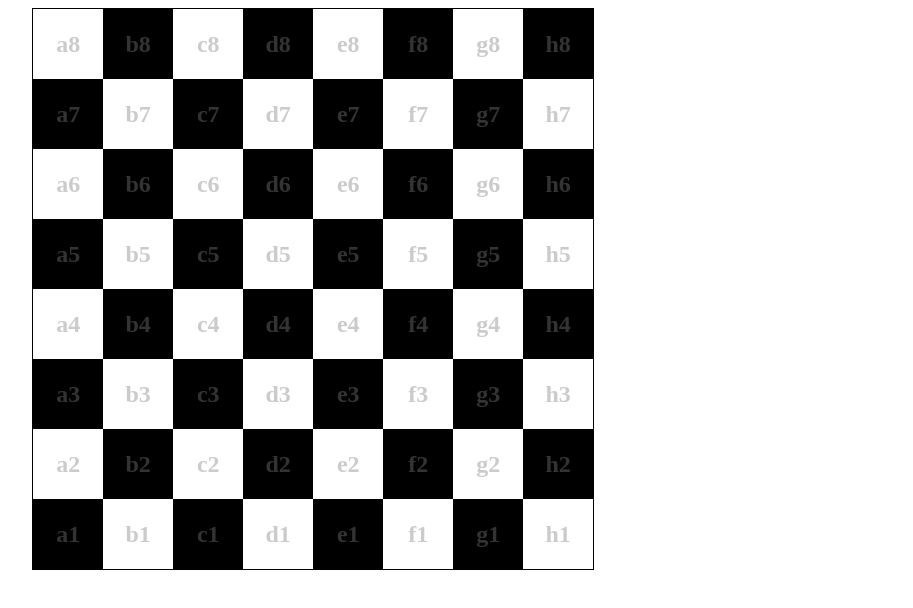
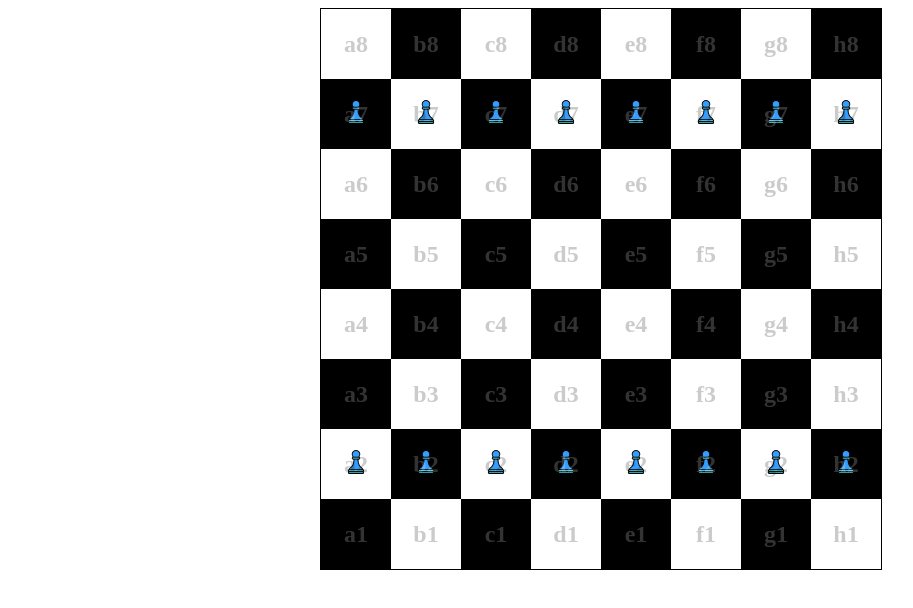
Before and after one commit to dron11231/chess, a React (Create React App) app: page / in a window 1280 px wide. Shown: the top 608 px of the page, without its empty margins (39-952 px from the left). Built offline with nearby package versions, Linux system fonts and the light colour scheme.

Commit message:
Добавляет состояние фигур

```diff
--- a/src/components/fields/Fields.tsx
+++ b/src/components/fields/Fields.tsx
@@ -1,29 +1,58 @@
-import React from "react";
+import React, { useState } from "react";
 import classes from "./Fields.module.scss";
-import { IField } from "../../types/ChessTypes";
+import { IField, IFigure } from "../../types/ChessTypes";
+import { Pawn } from "../figures/Figures";
 
 interface Props {
   fieldInfo: IField;
 }
 
 const FieldBlack: React.FC<Props> = ({ fieldInfo }) => {
+  const [figureOptions, setFigureOptions] = useState<IFigure>({
+    color: "",
+    figure: "",
+    firstMove: false,
+    position: "",
+    startPosition: "",
+    isEatingMove: false,
+    selected: false,
+  });
+  const numPosition = Number(fieldInfo.position.split("")[1]);
+
   return (
-    <div
-      data-color="black"
-      className={`${classes["field-black"]} ${classes.field}`}
-    >
+    <div className={`${classes["field-black"]} ${classes.field}`}>
       <span>{fieldInfo.position}</span>
+      {numPosition === 2 || numPosition === 7 ? (
+        <Pawn
+          figureOptions={figureOptions}
+          setFigureOptions={setFigureOptions}
+        />
+      ) : null}
     </div>
   );
 };
 
 const FieldWhite: React.FC<Props> = ({ fieldInfo }) => {
+  const numPosition = Number(fieldInfo.position.split("")[1]);
+  const [figureOptions, setFigureOptions] = useState<IFigure>({
+    color: "",
+    figure: "",
+    firstMove: false,
+    position: "",
+    startPosition: "",
+    isEatingMove: false,
+    selected: false,
+  });
+
   return (
-    <div
-      data-color="white"
-      className={`${classes["field-white"]} ${classes.field}`}
-    >
+    <div className={`${classes["field-white"]} ${classes.field}`}>
       <span>{fieldInfo.position}</span>
+      {numPosition === 2 || numPosition === 7 ? (
+        <Pawn
+          figureOptions={figureOptions}
+          setFigureOptions={setFigureOptions}
+        />
+      ) : null}
     </div>
   );
 };
--- /dev/null
+++ b/src/components/figures/Figures.tsx
@@ -0,0 +1,19 @@
+import React from "react";
+import classes from "./Figures.module.scss";
+import pawnImg from "./pawn.png";
+import { IFigure } from "../../types/ChessTypes";
+
+interface Props {
+  figureOptions: IFigure;
+  setFigureOptions: React.Dispatch<React.SetStateAction<IFigure>>;
+}
+
+const Pawn: React.FC<Props> = ({ figureOptions, setFigureOptions }) => {
+  return (
+    <div className={classes.pawn}>
+      <img src={pawnImg} />
+    </div>
+  );
+};
+
+export { Pawn };
--- a/src/components/main/Main.module.scss
+++ b/src/components/main/Main.module.scss
@@ -4,4 +4,5 @@
   flex-wrap: wrap;
   width: 560px;
   height: 560px;
+  margin: 0 auto;
 }
--- a/src/components/main/Main.tsx
+++ b/src/components/main/Main.tsx
@@ -5,7 +5,7 @@ import { IField } from "../../types/ChessTypes";
 
 const Main: React.FC = () => {
   const [fields, setFields] = useState<IField[]>([]);
-  const [fieldElems, setFieldElems] = useState<any>([]);
+  const [fieldElems, setFieldElems] = useState<ReactElement[]>([]);
   const nums = [8, 7, 6, 5, 4, 3, 2, 1];
   const letters = ["a", "b", "c", "d", "e", "f", "g", "h"];
 
@@ -59,7 +59,7 @@ const Main: React.FC = () => {
   useEffect(() => {
     setFieldElems(() => {
       const newArr = fields.map((el) => {
-        return el.element;
+        return el.element!;
       });
       return newArr;
     });
--- a/src/global.d.ts
+++ b/src/global.d.ts
@@ -1,2 +1,6 @@
 declare module "*.css";
 declare module "*.scss";
+declare module "*.png" {
+  const value: any;
+  export default value;
+}
```
Also changed, not shown: src/figuresConfig/FiguresConfig.tsx (deleted, +0 -8 lines), src/types/ChessTypes.ts (+10 -0 lines), .eslintrc.json, src/components/figures/Figures.module.scss (added), src/components/figures/pawn.png (added).
